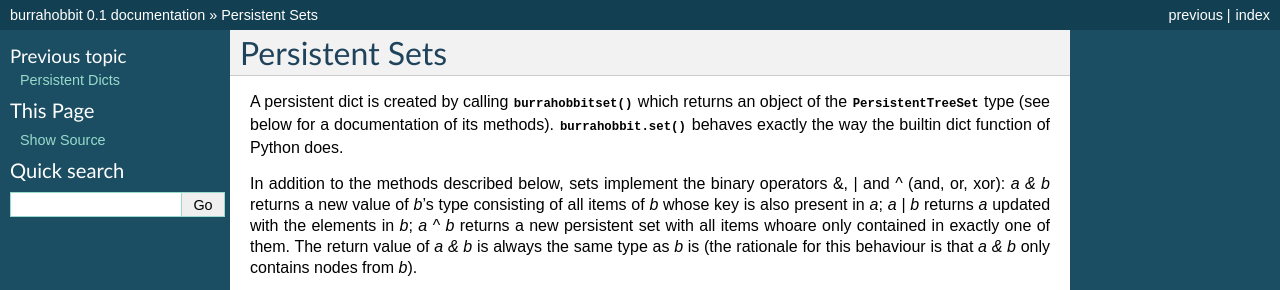
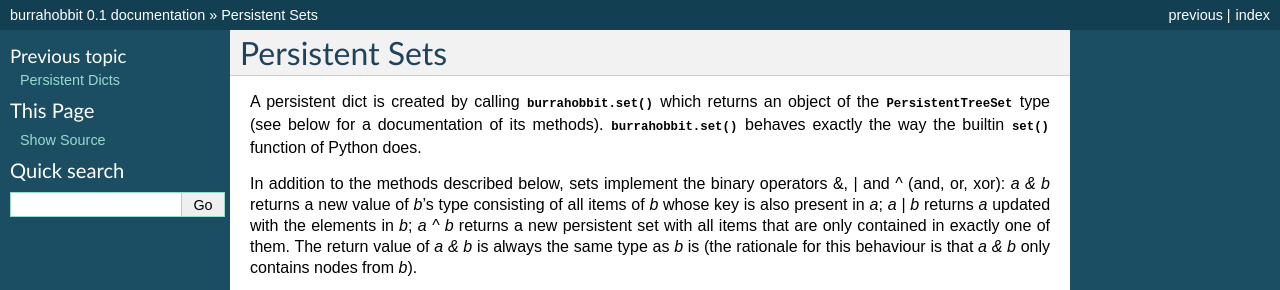
Before and after one commit to fmayer/burrahobbit, a Sphinx documentation site: the page built from doc/source/set.rst, in a window 1280 px wide, cut to the strip 0-290 px from the top of the page. Built offline with Sphinx 7.4.7, drawn with Linux system fonts in a browser that asks for light colours.

Commit message:
Doc fixes.

```diff
--- a/doc/source/set.rst
+++ b/doc/source/set.rst
@@ -1,16 +1,16 @@
 Persistent Sets
 ===============
-A persistent dict is created by calling :func:`burrahobbitset` which returns
+A persistent dict is created by calling :func:`burrahobbit.set` which returns
 an object of the :class:`PersistentTreeSet` type (see below for a documentation
 of its methods). :func:`burrahobbit.set` behaves exactly the way the
-builtin dict function of Python does.
+builtin :func:`set` function of Python does.
 
 In addition to the methods described below, sets implement
 the binary operators &, | and ^ (and, or, xor): `a & b` returns a
 new value of `b`'s type consisting of all items of `b` whose key is
 also present in `a`; `a | b`
 returns `a` updated with the elements in `b`; `a ^ b` returns a new
-persistent set with all items whoare only contained in
+persistent set with all items that are only contained in
 exactly one of them. The return value of `a & b` is always the same type
 as `b` is (the rationale for this behaviour is that `a & b` only
 contains nodes from `b`).
```
